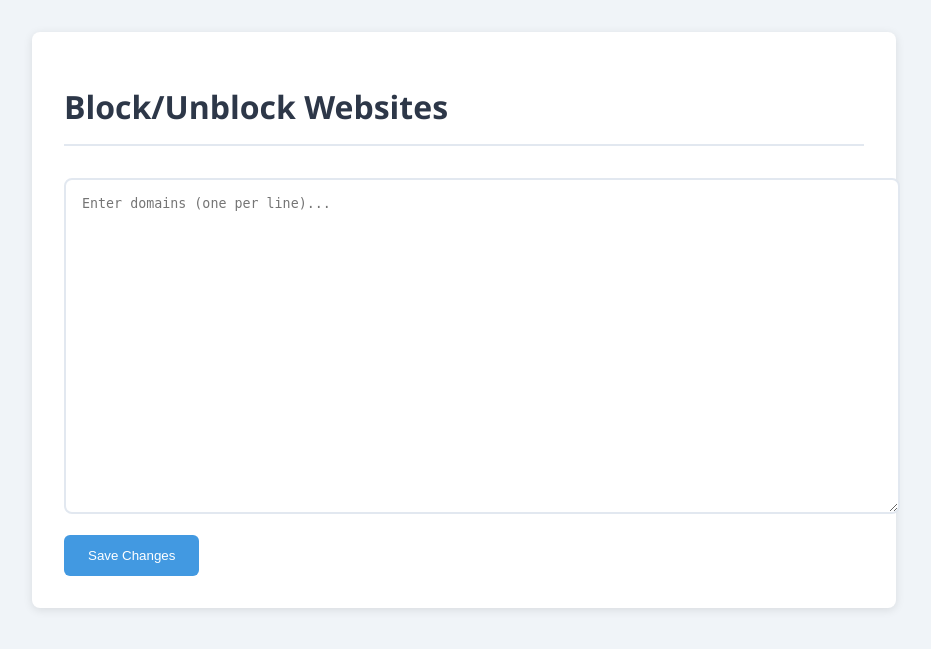
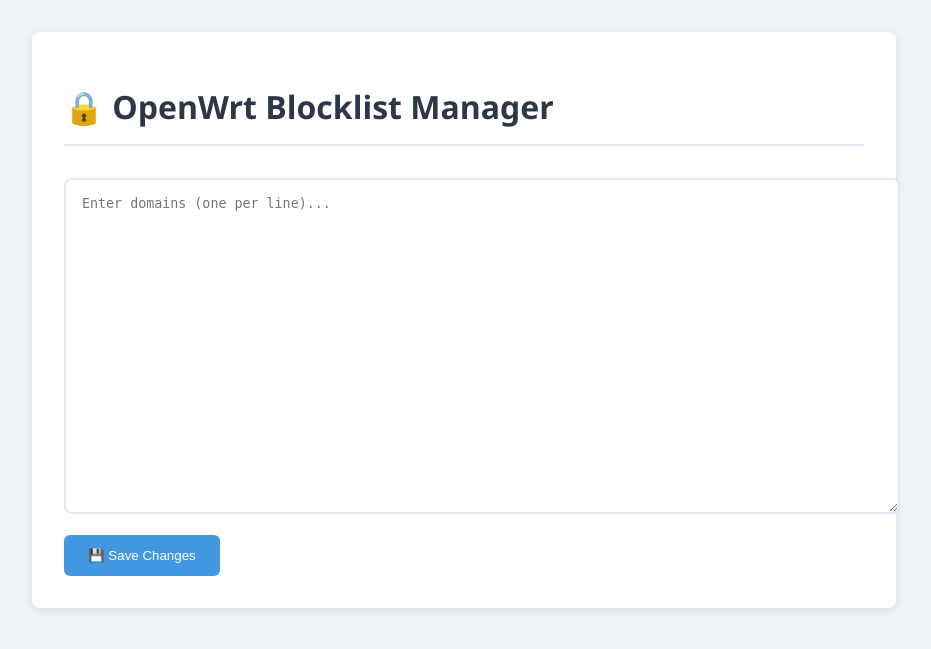
Before and after one commit to SAMRAT-SHA-EMON/Openwrt_content_filter, a PHP site: page / in a window 1280 px wide. Shown: the top 649 px of the page, without its empty margins (176-1107 px from the left). Run offline with PHP 8.4, Linux system fonts and the light colour scheme.

Commit message:
Update index.php

```diff
--- a/files/www/custom_filter/index.php
+++ b/files/www/custom_filter/index.php
@@ -1,31 +1,26 @@
-<?php
-// Handle form submission
-if ($_SERVER['REQUEST_METHOD'] === 'POST' && isset($_POST['domains'])) {
-    // Sanitize input (allow only domains and whitespace)
-    $domains = preg_replace('/[^a-zA-Z0-9.\-\n]/', '', $_POST['domains']);
-    file_put_contents('/etc/custom_filter/blocklist.txt', $domains);
-
-    // Update DNS rules
-    shell_exec('/usr/bin/custom_filter');
-    header("Refresh:0"); // Reload the page
-}
-
-// Read blocklist
-$blocklist = file_get_contents('/etc/custom_filter/blocklist.txt');
-?>
 <!DOCTYPE html>
 <html>
 <head>
-    <title>OpenWrt Blocklist Manager</title>
+    <title>Block/Unblock Websites</title>
     <link rel="stylesheet" href="style.css">
 </head>
 <body>
     <div class="container">
-        <h1>Block/Unblock Websites</h1>
+        <h1>🔒 OpenWrt Blocklist Manager</h1>
         <form method="post">
-            <textarea name="domains" placeholder="Enter domains (one per line)..."><?= htmlspecialchars($blocklist) ?></textarea>
-            <button type="submit">Save Changes</button>
+            <textarea name="domains" placeholder="Enter domains (one per line)..."><?php
+                echo file_get_contents('/etc/custom_filter/blocklist.txt');
+            ?></textarea>
+            <button type="submit">💾 Save Changes</button>
         </form>
+        <?php
+        if ($_SERVER['REQUEST_METHOD'] === 'POST') {
+            $domains = $_POST['domains'];
+            file_put_contents('/etc/custom_filter/blocklist.txt', $domains);
+            shell_exec('/usr/bin/custom_filter');
+            echo '<div class="success">✅ Blocklist updated!</div>';
+        }
+        ?>
     </div>
 </body>
 </html>
```
